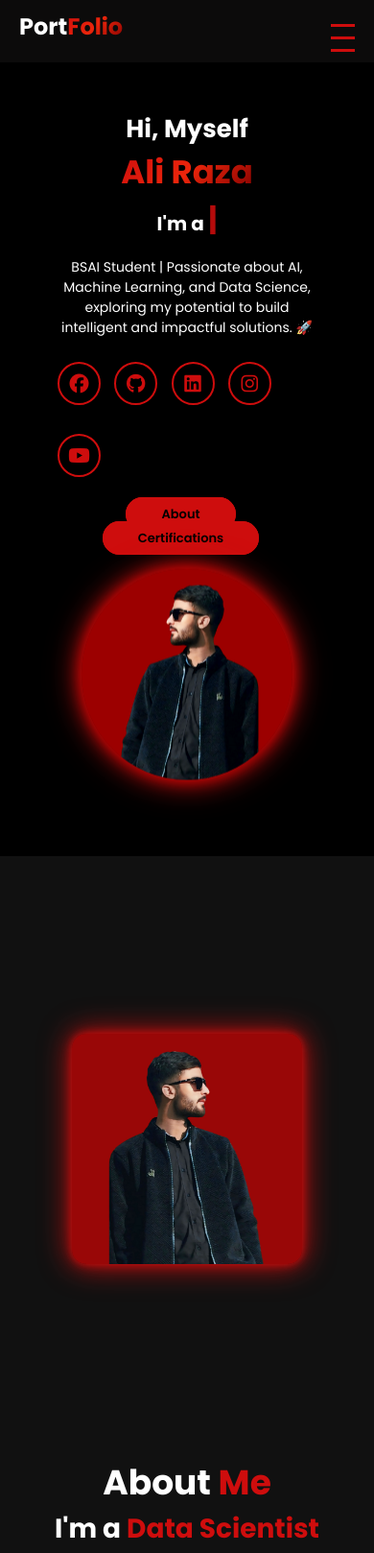
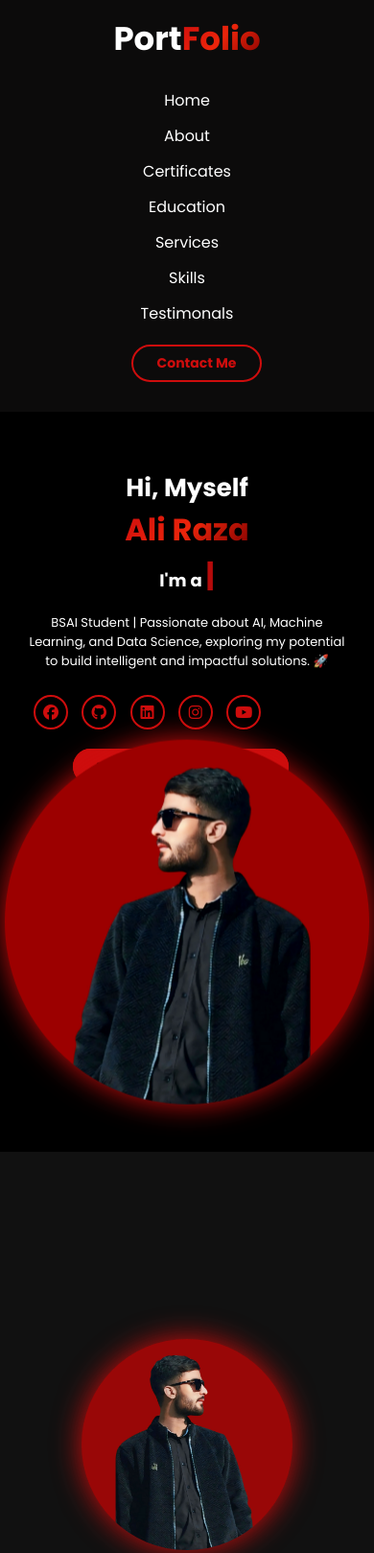
Before and after one commit to aliraza5101/Ali-Raza-Personal-Portfolio, a plain HTML site: page index.html in a window 390 px wide. Shown: the top 1618 px of the page at 96% size. Drawn offline with nearby package versions, Linux system fonts and the light colour scheme.

Commit message:
mobileview.css

```diff
--- a/mobileview.css
+++ b/mobileview.css
@@ -1,89 +1,93 @@
-/* 📱 Real Mobile View Design */
-@media (max-width: 768px) {
+/* 📱 Responsive Design for Tablets & Mobiles */
+@media (max-width: 991px) {
   header {
     flex-direction: column;
-    padding: 10px 20px;
-    align-items: flex-start;
+    padding: 15px;
   }
 
   .logo {
-    position: relative;
-    left: 0;
-    font-size: 24px;
+    position: static;
     margin-bottom: 10px;
   }
 
-  .hamburger {
-    display: flex;
-    position: absolute;
-    top: 20px;
-    right: 20px;
+  .contact-btn {
+    position: static;
+    margin-top: 10px;
   }
 
   nav {
-    display: none;
     flex-direction: column;
-    width: 100%;
-    background: #111;
-    padding: 10px;
-    margin-top: 20px;
-    border-radius: 10px;
-  }
-
-  nav.active {
-    display: flex;
+    align-items: center;
+    gap: 10px;
   }
 
   nav ul {
     flex-direction: column;
-    align-items: flex-start;
-    gap: 10px;
-  }
-
-  nav ul li a {
-    font-size: 16px;
-    padding: 8px 0;
-  }
-
-  .contact-btn {
-    position: static;
-    margin: 10px 0 0 0;
+    gap: 12px;
   }
 
   .hero {
     flex-direction: column;
+    padding: 60px 30px;
     text-align: center;
-    padding: 50px 20px;
+  }
+
+  .hero-content {
+    max-width: 100%;
   }
 
   .hero-content h1 {
-    font-size: 34px;
+    font-size: 42px;
   }
 
   .hero-content h2 {
-    font-size: 20px;
+    font-size: 22px;
   }
 
   .hero-content p {
+    width: 100%;
     font-size: 14px;
-    width: 100%;
   }
 
-  .hero-image img {
-    width: 220px;
-    margin-top: 20px;
+  .hero-image {
+    margin-top: 30px;
   }
 
-  .about-container, .service-container,
-  .skills-section, .testimonial-container,
+  .about-container {
+    flex-direction: column;
+    align-items: center;
+    padding: 20px;
+  }
+
+  .about-content h2 {
+    font-size: 28px;
+  }
+
+  .about-image img {
+    width: 220px;
+    height: auto;
+  }
+
+  .service-container {
+    flex-direction: column;
+    gap: 30px;
+    padding: 20px;
+  }
+
+  .skills-section {
+    flex-wrap: wrap;
+    justify-content: center;
+  }
+
+  .testimonial-container {
+    flex-direction: column;
+    gap: 20px;
+    padding: 10px;
+  }
+
   .contact-container {
     flex-direction: column;
     padding: 20px;
-  }
-
-  .certification-wrapper, .edu-timeline {
-    flex-direction: column;
-    gap: 20px;
   }
 
   .contact-form, .contact-info {
@@ -93,59 +97,36 @@
   .footer-sect {
     text-align: center;
     padding: 10px;
+    width: 100%;
   }
 }
 
-/* ✅ HERO IMAGE on Mobile */
-@media (max-width: 768px) {
-  .hero-image {
-    width: 100%;
-    height: auto;
-    display: flex;
-    justify-content: center;
-    align-items: center;
-    margin-top: 30px;
+/* 📱 Extra small devices (phones) */
+@media (max-width: 480px) {
+  .hero-content h1 {
+    font-size: 32px;
   }
 
-  .hero-image img {
-    width: 220px;
-    height: 220px;
-    border-radius: 50%;
-    object-fit: cover;
-    box-shadow: 0 0 15px #ce0d0d;
+  .hero-content h2, .cursor {
+    font-size: 18px;
+  }
+
+  .hero-content p {
+    font-size: 13px;
+  }
+
+  .social-icons a {
+    width: 36px;
+    height: 36px;
+    font-size: 16px;
+  }
+
+  .about-btn, .certifications-btn {
+    padding: 8px 20px;
+    font-size: 12px;
+  }
+
+  .service-box {
+    padding: 10px;
   }
 }
-
-/* ✅ ABOUT SECTION IMAGE */
-@media (max-width: 768px) {
-  .about-image img {
-    width: 80%;
-    max-width: 260px;
-    border-radius: 15px;
-    margin: 0 auto;
-    display: block;
-    object-fit: cover;
-    box-shadow: 0 0 10px #ce0d0d;
-  }
-
-  .about-content {
-    padding-top: 20px;
-    text-align: center;
-  }
-}
-
-/* ✅ TESTIMONIAL IMAGE FIXES */
-@media (max-width: 768px) {
-  .testimonial-box .profile-img {
-    width: 80px;
-    height: 80px;
-    border-radius: 50%;
-    object-fit: cover;
-    margin-bottom: 10px;
-    box-shadow: 0 0 5px #ce0d0d;
-  }
-
-  .testimonial-content {
-    text-align: center;
-  }
-}
```
